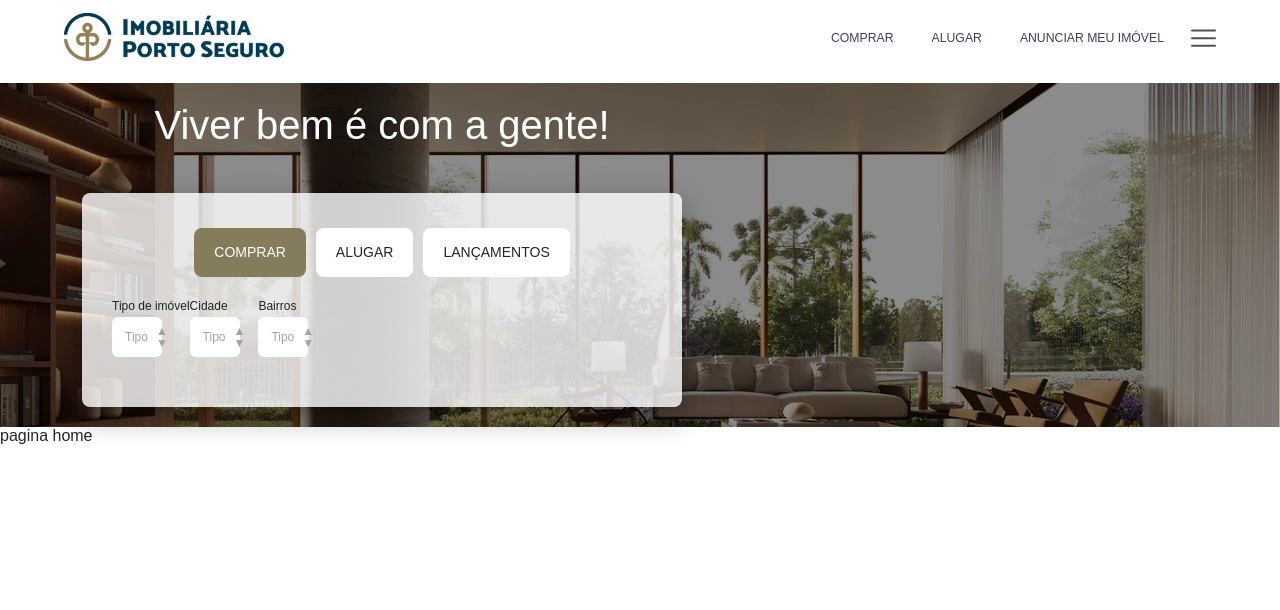
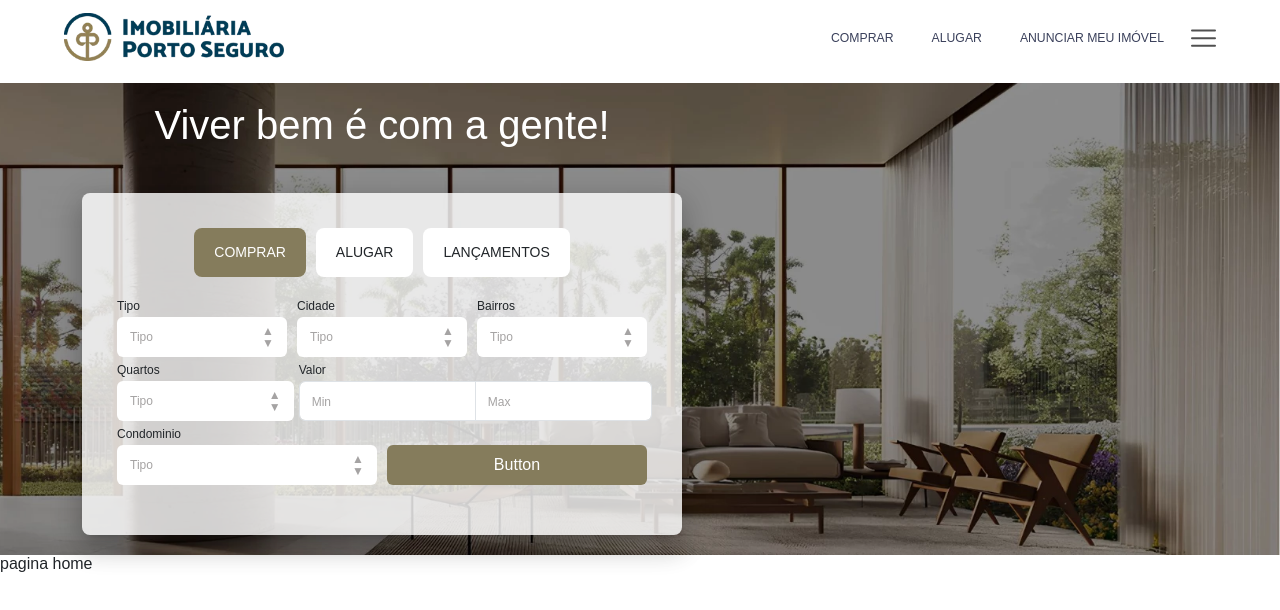
Before and after one commit to thiagoabreu72/imobiliarias, an Angular app in the folder site-imobiliaria/: page / in a window 1280 px wide. Shown: the top 610 px of the page. Built offline with nearby package versions, Linux system fonts and the light colour scheme.

Commit message:
ajuste Bunner

```diff
--- a/site-imobiliaria/src/app/banner-home/banner-home.css
+++ b/site-imobiliaria/src/app/banner-home/banner-home.css
@@ -135,5 +135,51 @@
 .select-dropdowns {
   display: flex;
   flex-direction: row;
-  flex-grow: 1;
+  align-content: flex-start;
+  width: 100%;
+  margin: 0;
 }
+
+.dropdowns-item {
+  flex: 1;
+  margin-left: 5px;
+  margin-right: 5px;
+}
+
+.input-item{
+  flex-direction: row;
+  flex: 2;
+}
+
+.input-item label {
+  font-size: 12px;
+}
+
+.input-item .form-control {
+  height: 40px;
+  font-size: 16px;
+}
+
+.input-item .form-control::placeholder {
+  color: #a5a3a3;
+  font-size: 12px;
+  opacity: 1;
+}
+
+.bt-buscar {
+  position: relative;
+}
+
+.bt-buscar button {
+  position: absolute;
+  bottom: 0;
+  width: 100%;
+  background-color: #857c5c;
+  border: none;
+  height: 40px;
+}
+
+.bt-buscar button:hover {
+   background-color: #6e6650;
+  box-shadow: 0 8px 16px -4px rgba(0,0,0,0.25);
+}
--- a/site-imobiliaria/src/app/banner-home/banner-home.html
+++ b/site-imobiliaria/src/app/banner-home/banner-home.html
@@ -28,14 +28,52 @@
                     </div>
                   </div>
                 </div>
-
               </div>
 
               <div class="select-dropdowns">
-                <app-multi-select-dropdown [label]="'Tipo de imóvel'" [options]="tipoImovelOptions"></app-multi-select-dropdown>
-                <app-multi-select-dropdown [label]="'Cidade'" [options]="cidadeOptions"></app-multi-select-dropdown>
-                <app-multi-select-dropdown [label]="'Bairros'" [options]="bairrosOptions"></app-multi-select-dropdown>
-               </div>
+                <div class="dropdowns-item">
+                  <app-multi-select-dropdown  [label]="'Tipo'" [options]="tipoImovelOptions"></app-multi-select-dropdown>
+                </div>
+                <div class="dropdowns-item">
+                  <app-multi-select-dropdown  [label]="'Cidade'" [options]="cidadeOptions"></app-multi-select-dropdown>
+                </div>
+                <div class="dropdowns-item" >
+                  <app-multi-select-dropdown  [label]="'Bairros'" [options]="bairrosOptions"></app-multi-select-dropdown>
+                </div>
+              </div>
+
+              <div class="select-dropdowns">
+                <div class="dropdowns-item">
+                  <app-multi-select-dropdown  [label]="'Quartos'" [options]="quartosOptions"></app-multi-select-dropdown>
+                </div>
+
+                <div class="input-item">
+                  <label for="">Valor</label>
+                  <div class="input-group">
+                    <input type="text" aria-label="First name" class="form-control" placeholder="Min">
+                    <input type="text" aria-label="Last name" class="form-control" placeholder="Max">
+                  </div>
+                </div>
+              </div>
+
+              <div class="select-dropdowns">
+                <div class="dropdowns-item" >
+                  <app-multi-select-dropdown  [label]="'Condominio'" [options]="condominioOptions"></app-multi-select-dropdown>
+                </div>
+                <div class="dropdowns-item bt-buscar">
+                  <button class="btn btn-primary " type="submit">Button</button>
+                </div>
+              </div>
+
+
+
+
+
+
+
+
+
+
 
 
             </div>
--- a/site-imobiliaria/src/app/banner-home/banner-home.ts
+++ b/site-imobiliaria/src/app/banner-home/banner-home.ts
@@ -33,6 +33,19 @@ export class BannerHome implements AfterViewInit {
     { label: 'Zona Oeste', value: 7, checked: false }
   ];
 
+  quartosOptions = [
+    { label: '1 Quarto', value: '1_quarto', checked: false },
+    { label: '2 Quartos', value: '2_quartos', checked: false },
+    { label: '3 Quartos', value: '3_quartos', checked: false }
+  ];
+
+  condominioOptions = [
+    { label: 'Lilaje', value: '1', checked: false },
+    { label: 'Cidade Alta', value: '2', checked: false },
+    { label: 'Novo Centro', value: '3', checked: false },
+    { label: 'Marcovic', value: '4', checked: false }
+  ];
+
   ngAfterViewInit() {
     const titulo = document.querySelector('.texto_animado_banner');
     if (titulo) {
--- a/site-imobiliaria/src/app/components/multi-select-dropdown.component/multi-select-dropdown.component.css
+++ b/site-imobiliaria/src/app/components/multi-select-dropdown.component/multi-select-dropdown.component.css
@@ -1,12 +1,12 @@
 .dropdown-menu {
-  min-width: 150px;
+  min-width: 150%;
 }
 
 .btn.dropdown-toggle {
   display: flex;
   align-items: center;
   justify-content: space-between;
-  width: 30%;
+  width: 100%;
   background-color: #fff;
   color: #a5a3a3;
   font-size: 12px;
```
